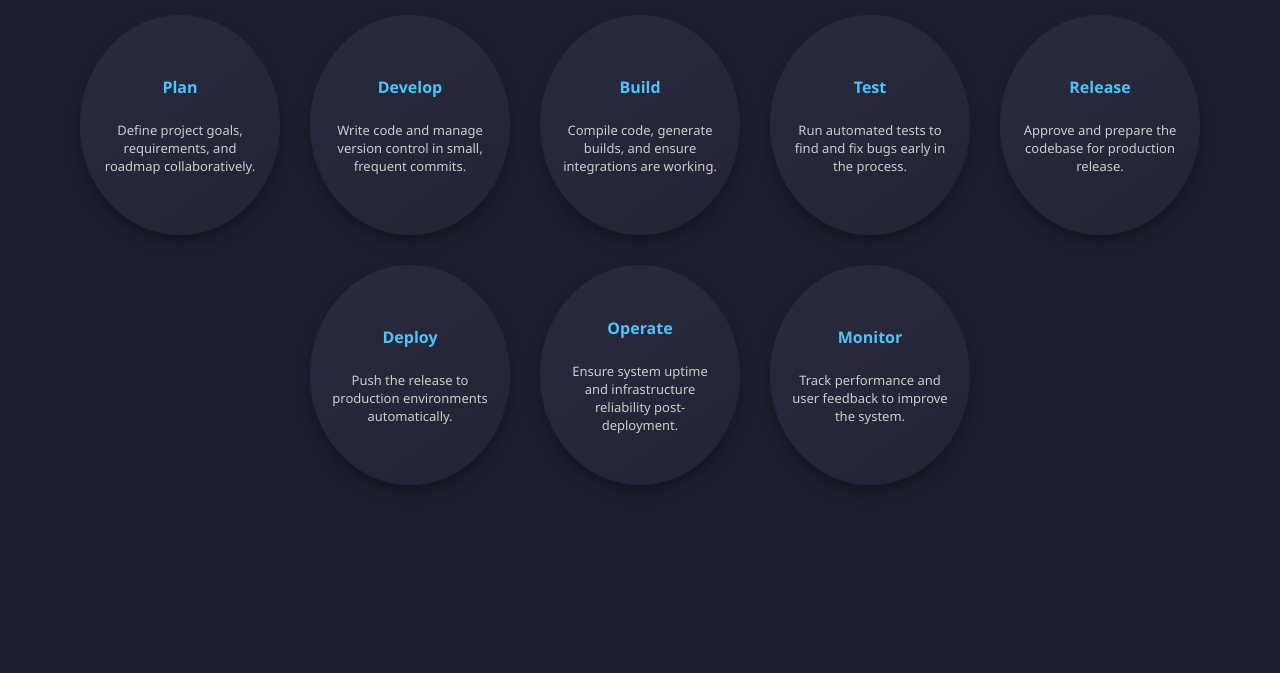
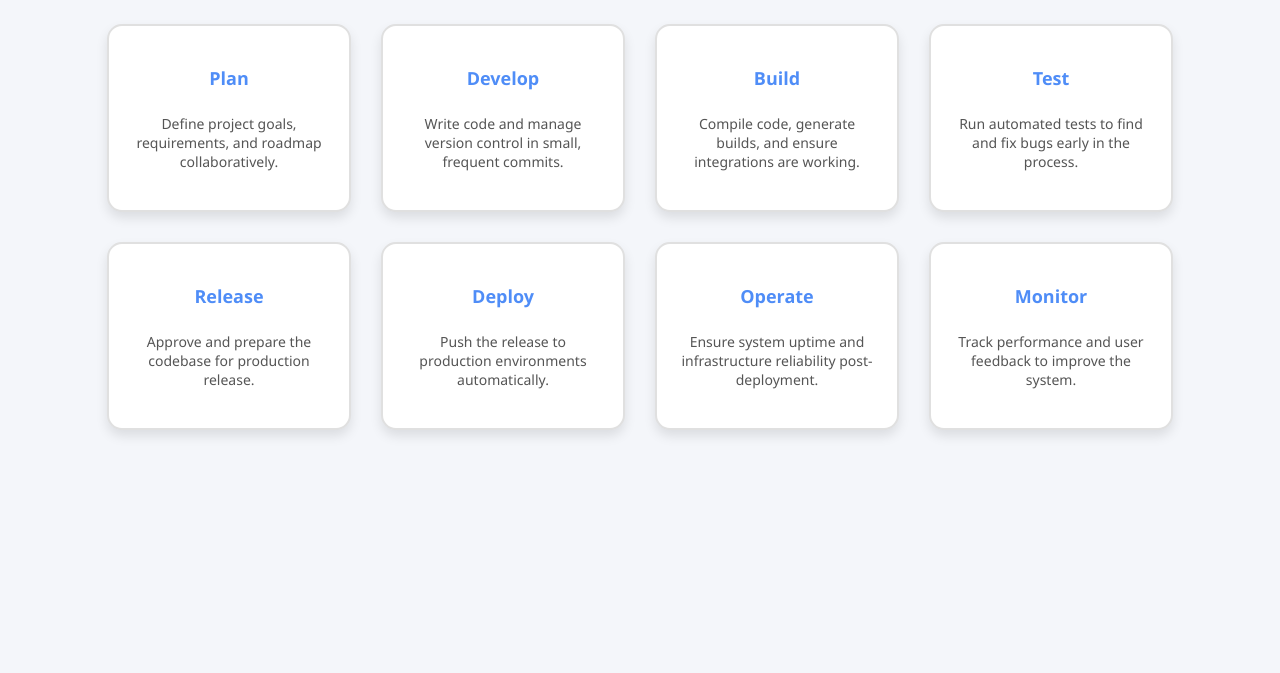
Before and after one commit to Hemalatha-456/DevOps-Lifecycle, a plain HTML site: page index.html in a window 1280 px wide. Shown: the part 127-800 px from the top of the page. Drawn offline with Linux system fonts and the light colour scheme.

Commit message:
Update index.html
Updated

```diff
--- a/index.html
+++ b/index.html
@@ -7,15 +7,16 @@
   <style>
     body {
       font-family: 'Segoe UI', Tahoma, Geneva, Verdana, sans-serif;
-    background: #1e1e2f;
+      background: #f4f6fa;
       padding: 30px;
       text-align: center;
-    color: #f0f0f0;
+      color: #2c3e50;
     }
 
     h1 {
-    color: #ffffff;
+      color: #2c3e50;
       margin-bottom: 40px;
+      font-size: 36px;
     }
 
     .lifecycle-container {
@@ -26,53 +27,52 @@
     }
 
     .stage {
-    background: linear-gradient(145deg, #2a2a40, #232334);
-    border-radius: 50%;
-    padding: 30px 20px;
-    width: 160px;
-    height: 160px;
-    box-shadow: 0 8px 16px rgba(0,0,0,0.3);
+      background: #ffffff;
+      border: 2px solid #e0e0e0;
+      border-radius: 15px;
+      padding: 25px 20px;
+      width: 200px;
+      height: auto;
+      box-shadow: 0 6px 12px rgba(0, 0, 0, 0.1);
       display: flex;
       flex-direction: column;
       justify-content: center;
       align-items: center;
-    transition: transform 0.3s ease, box-shadow 0.3s ease;
+      transition: transform 0.3s ease, box-shadow 0.3s ease, border-color 0.3s ease;
     }
 
     .stage:hover {
-    transform: scale(1.08);
-    box-shadow: 0 12px 24px rgba(0,0,0,0.4);
+      transform: translateY(-5px);
+      box-shadow: 0 12px 24px rgba(0, 0, 0, 0.15);
+      border-color: #4f8df7;
+    }
+
+    .stage h2 {
+      font-size: 18px;
+      color: #4f8df7;
+      margin-bottom: 10px;
+    }
+
+    .stage p {
+      font-size: 14px;
+      color: #555555;
+    }
+
+    @media (max-width: 600px) {
+      .stage {
+        width: 90%;
+        padding: 20px;
       }
 
       .stage h2 {
         font-size: 16px;
-    color: #4fc3f7;
-    margin-bottom: 10px;
       }
 
       .stage p {
         font-size: 13px;
-    color: #cccccc;
-  }
-
-  @media (max-width: 600px) {
-    .stage {
-      width: 100px;
-      height: 100px;
-      padding: 15px;
-    }
-
-    .stage h2 {
-      font-size: 14px;
-    }
-
-    .stage p {
-      font-size: 11px;
-      display: none; /* Hide paragraph text on small screens for circular compact view */
       }
     }
   </style>
-
 </head>
 <body>
   <h1>DevOps Lifecycle</h1>
```
Lines whose indentation alone changed are shown as unchanged.
